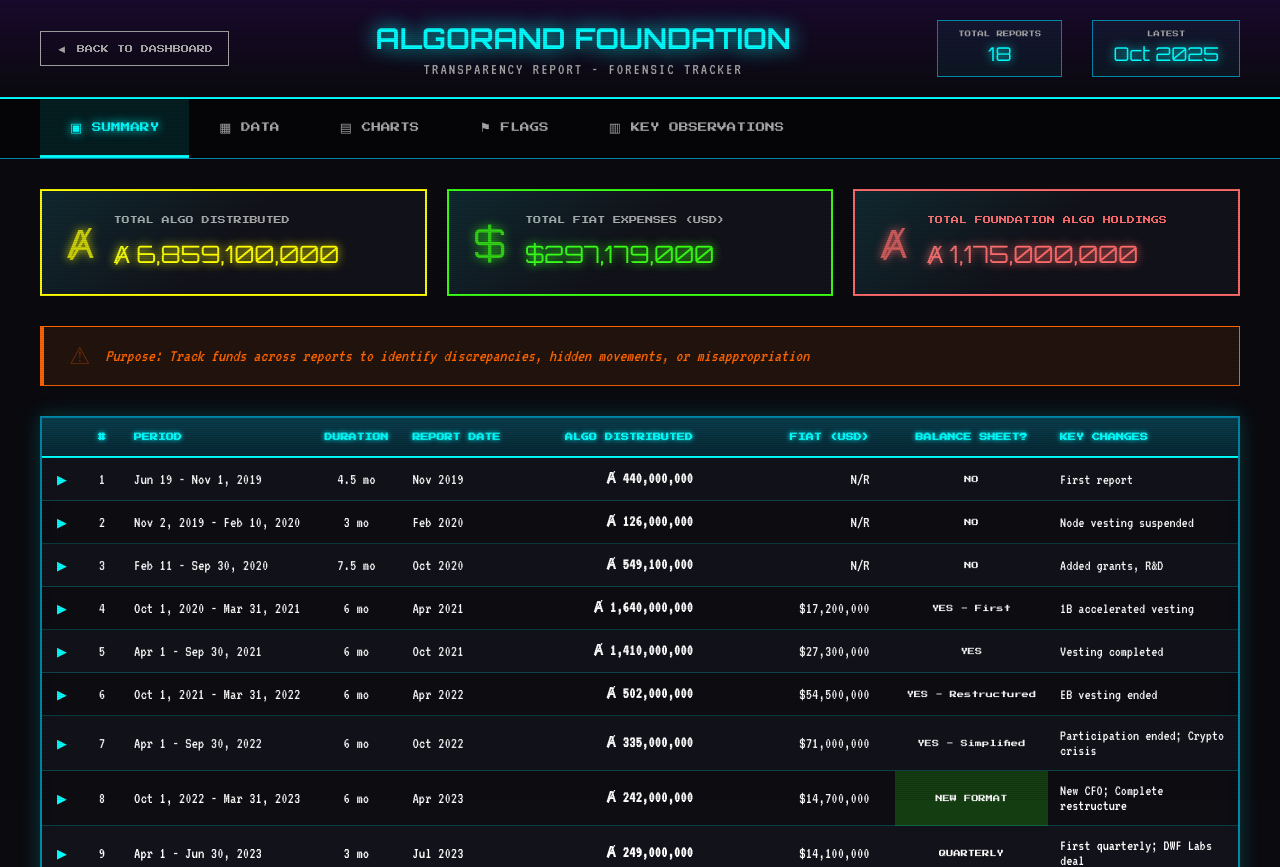
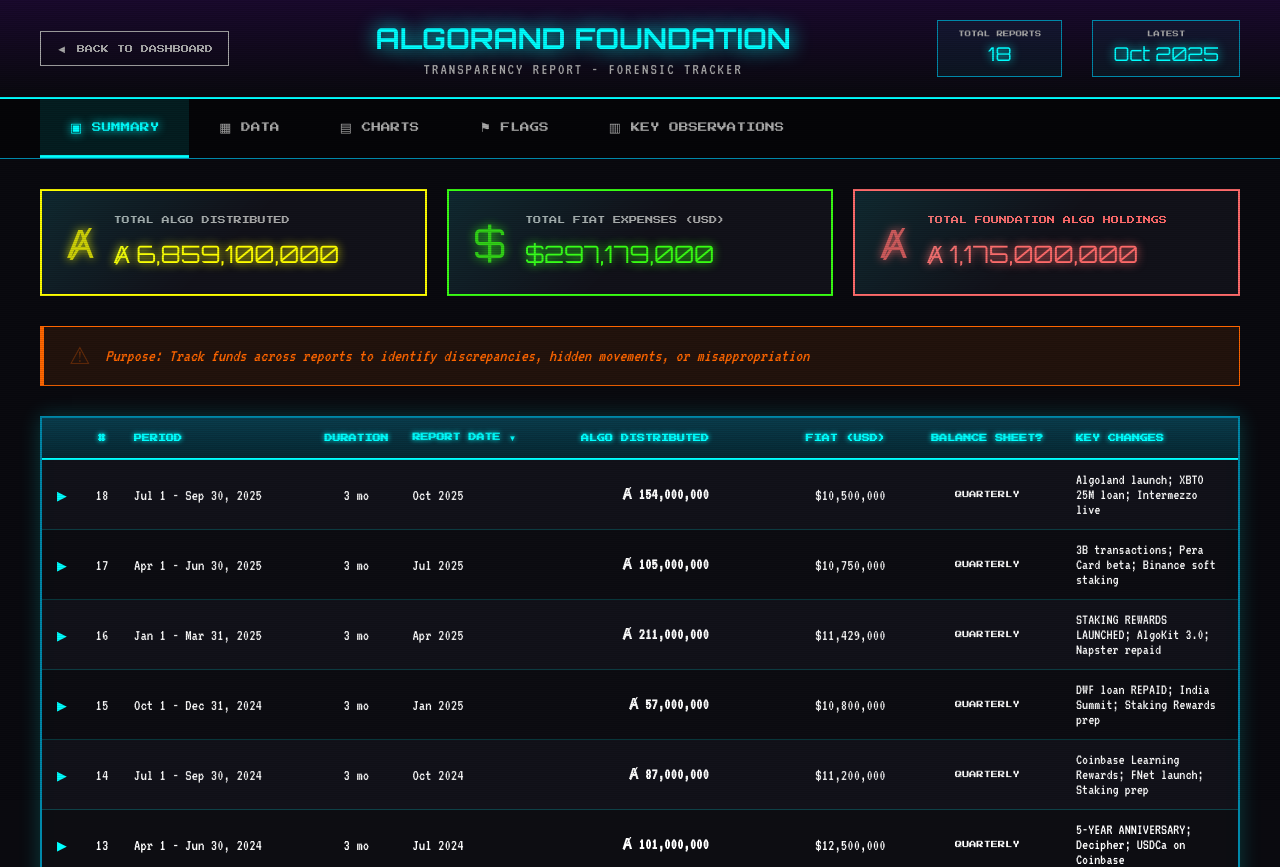
Before and after one commit to eminc-source/aaa, a React (Vite) app: page /foundation in a window 1280 px wide. Shown: the top 867 px of the page. Built offline with nearby package versions, Linux system fonts and the light colour scheme.

Commit message:
Sort summary reports newest to oldest by default, make Report Date column sortable

```diff
--- a/src/pages/Foundation/Foundation.tsx
+++ b/src/pages/Foundation/Foundation.tsx
@@ -21,7 +21,31 @@
   const [expandedRows, setExpandedRows] = useState<Set<number>>(new Set());
   const [flagSortColumn, setFlagSortColumn] = useState<'issueNum' | 'category' | 'severity'>('severity');
   const [flagSortDirection, setFlagSortDirection] = useState<'asc' | 'desc'>('asc');
+  const [reportSortDirection, setReportSortDirection] = useState<'asc' | 'desc'>('desc'); // desc = newest first
   const summary = getFoundationSummary();
+
+  // Sort reports by date
+  const sortedReports = [...foundationReports].sort((a, b) => {
+    // Parse dates like "Mar 2020", "Jul 2019", etc.
+    const parseDate = (dateStr: string): Date => {
+      const months: Record<string, number> = {
+        'Jan': 0, 'Feb': 1, 'Mar': 2, 'Apr': 3, 'May': 4, 'Jun': 5,
+        'Jul': 6, 'Aug': 7, 'Sep': 8, 'Oct': 9, 'Nov': 10, 'Dec': 11
+      };
+      const parts = dateStr.split(' ');
+      const month = months[parts[0]] || 0;
+      const year = parseInt(parts[1]) || 2019;
+      return new Date(year, month);
+    };
+    const dateA = parseDate(a.reportDate);
+    const dateB = parseDate(b.reportDate);
+    const comparison = dateA.getTime() - dateB.getTime();
+    return reportSortDirection === 'asc' ? comparison : -comparison;
+  });
+
+  const toggleReportSort = () => {
+    setReportSortDirection(prev => prev === 'asc' ? 'desc' : 'asc');
+  };
 
   // Sort flags
   const severityOrder: Record<Severity, number> = { 'HIGH': 1, 'MEDIUM': 2, 'LOW': 3, 'RESOLVED': 4 };
@@ -182,7 +206,9 @@
                     <th className="col-report">#</th>
                     <th className="col-period">PERIOD</th>
                     <th className="col-duration">DURATION</th>
-                    <th className="col-date">REPORT DATE</th>
+                    <th className="col-date sortable" onClick={toggleReportSort} style={{ cursor: 'pointer' }}>
+                      REPORT DATE {reportSortDirection === 'desc' ? '▼' : '▲'}
+                    </th>
                     <th className="col-algo">ALGO DISTRIBUTED</th>
                     <th className="col-fiat">FIAT (USD)</th>
                     <th className="col-balance">BALANCE SHEET?</th>
@@ -190,7 +216,7 @@
                   </tr>
                 </thead>
                 <tbody>
-                  {foundationReports.map((report) => (
+                  {sortedReports.map((report) => (
                     <React.Fragment key={report.reportNumber}>
                       <tr
                         className={`report-row ${report.details ? 'expandable' : ''} ${expandedRows.has(report.reportNumber) ? 'expanded' : ''}`}
```
Also changed, not shown: 1 other file (tests, documents, lock files or other folders).
